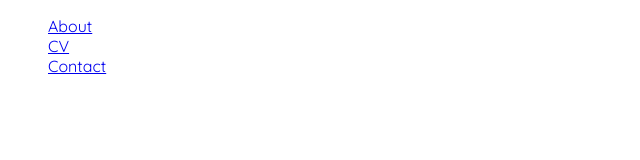
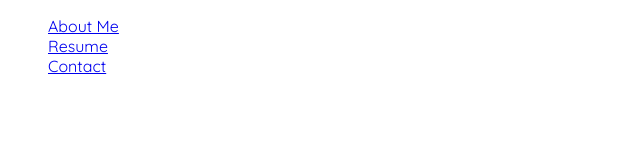
Before and after one commit to Tushar-A/tushar-a.github.io, a plain HTML site: page aboutme.html in a window 1280 px wide. Shown: the full height of the page, 0-640 px from the left. Drawn offline with Linux system fonts and the light colour scheme.

Commit message:
Renamed nav items

```diff
--- a/aboutme.html
+++ b/aboutme.html
@@ -9,8 +9,8 @@
     <body>
         <nav>
             <ul>
-                <li><a href="aboutme.html">About</a></li>
-                <li><a href="resume.html">CV</a></li>
+                <li><a href="aboutme.html">About Me</a></li>
+                <li><a href="resume.html">Resume</a></li>
                 <li><a href="contact.html">Contact</a></li>
             </ul>
         </nav>
```
Also changed, not shown: contact.html (+2 -2 lines), index.html (+2 -2 lines), resume.html (+2 -2 lines).
